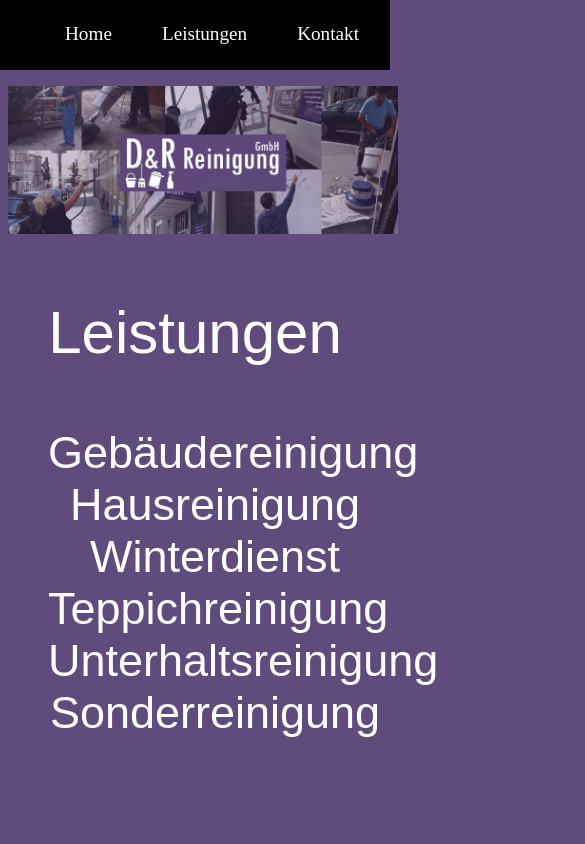
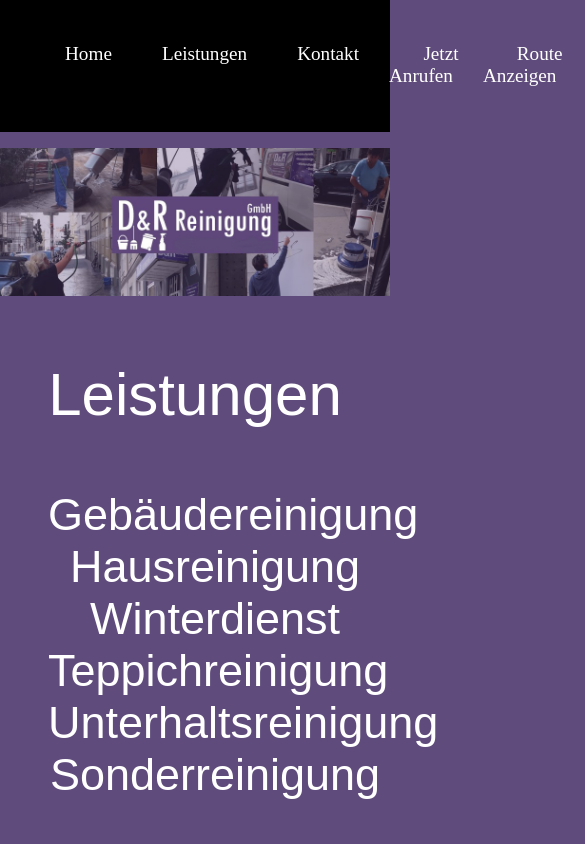
Before and after one commit to 3Tamao3/D-and-R, a plain HTML site: page index.html in a window 390 px wide. Shown: the top 844 px of the page, 585 px wide, since content can reach past the window. Drawn offline with Linux system fonts and the light colour scheme.

Commit message:
Add files via upload

```diff
--- a/index.html
+++ b/index.html
@@ -7,6 +7,7 @@
     <title>D&R Reinigung GmbH</title>
     <link rel="stylesheet" type="text/css" href="style.css" />
     <link rel="icon" type="image/x-icon" href="D&R Pictures/D&R Icon.jpg" />
+    <meta name="viewport" content="width=device-width, initial-scale=1.0" />
   </head>
   <body>
     <header class="main" id="MoveHome">
--- a/style.css
+++ b/style.css
@@ -74,13 +74,19 @@ img {
 
 @media only screen and (max-width: 768px) {
   /* Styles for screens smaller than 768px */
-  h1 {
-    font-size: 64px;
-  }
+
 
   img {
     margin-top: 0;
-    margin-left: 0;
+    margin-left: -6;
+  }
+
+  header ul{
+    padding: 40px 40px;
+  }
+
+  .Kontakt p{
+    font-size: 10px;
   }
 }
 
@@ -110,15 +116,6 @@ img {
   margin-bottom: 20px;
 }
 
-.bar_right1 {
-  position: absolute;
-  left: 1500px;
-}
-
-.bar_right2 {
-  position: absolute;
-  left: 1650px;
-}
 a {
   color: white;
 }
```
